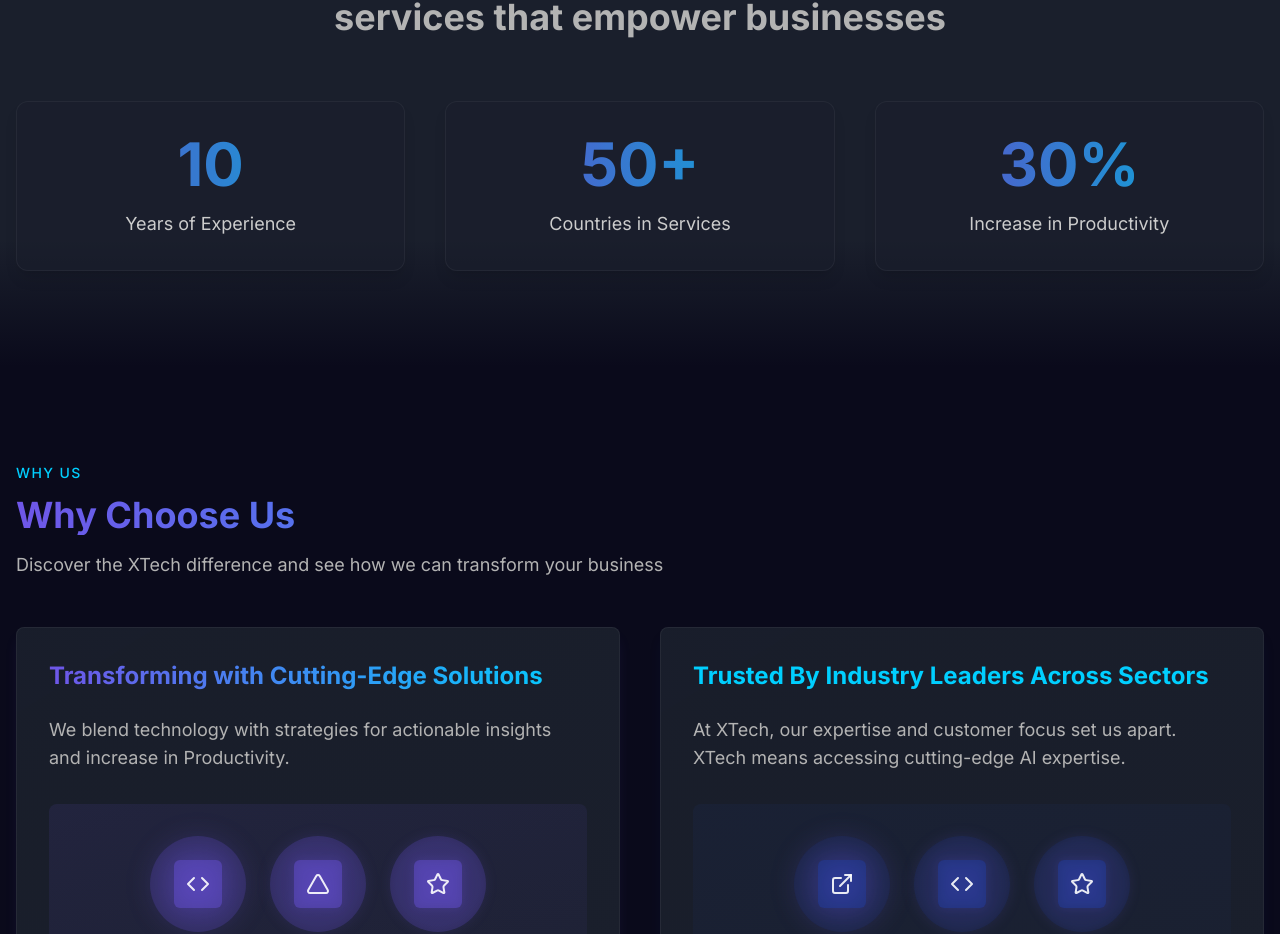
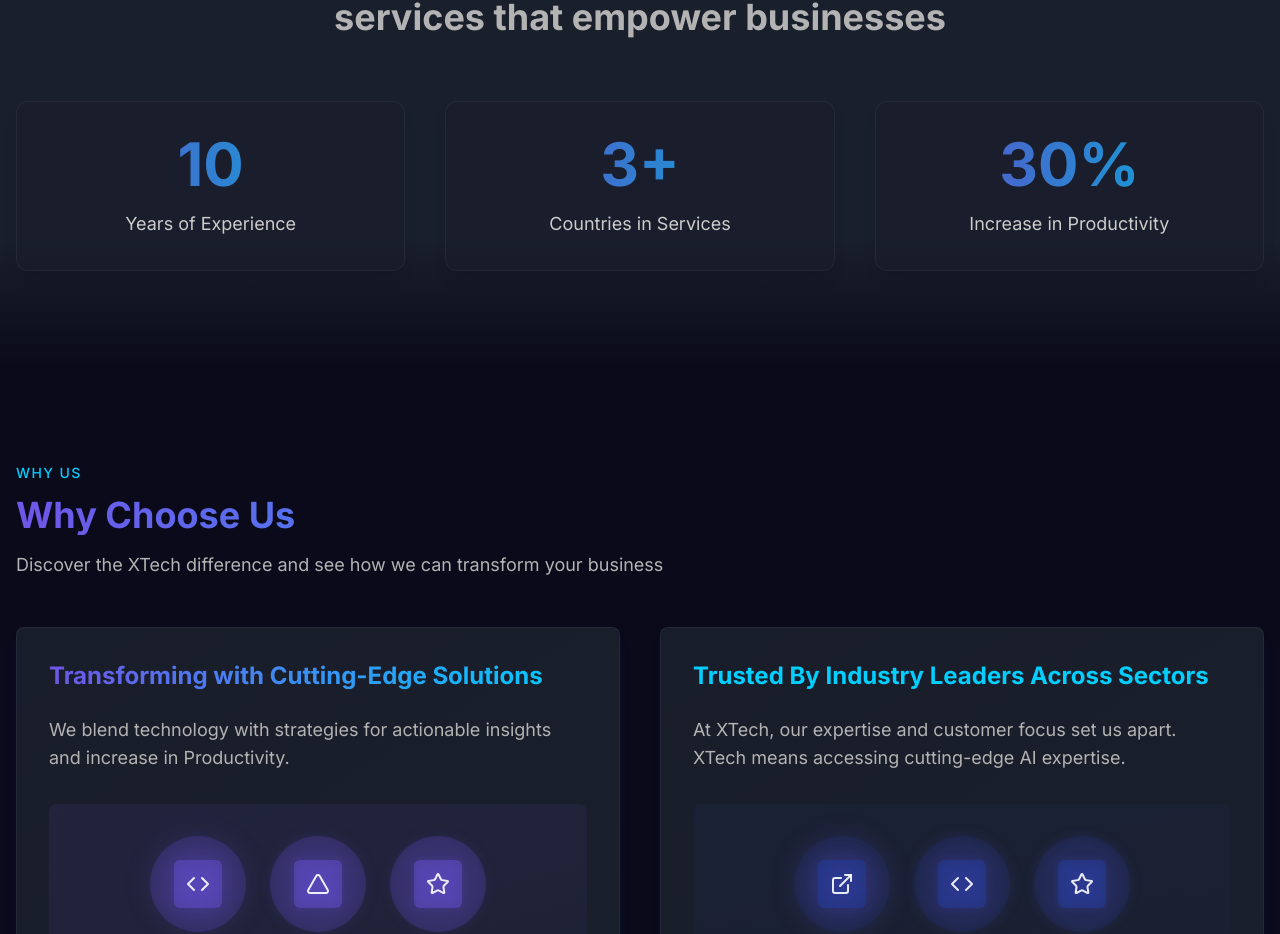
Before and after one commit to anwarsadathqat/xtech-violet-wave, a React (Vite) app: page / in a window 1280 px wide. Shown: the part 2649-3583 px from the top of the page. Built offline with nearby package versions, Linux system fonts and the light colour scheme.

Commit message:
Code edited in Lovable Code Editor
Edited UI in Lovable

```diff
--- a/src/components/sections/StatsSection.tsx
+++ b/src/components/sections/StatsSection.tsx
@@ -18,7 +18,7 @@ const StatsSection = () => {
 
         <div className="grid grid-cols-1 md:grid-cols-3 gap-10">
           <StatCard value="10" label="Years of Experience" />
-          <StatCard value="50+" label="Countries in Services" />
+          <StatCard value="3+" label="Countries in Services" />
           <StatCard value="30%" label="Increase in Productivity" />
         </div>
       </div>
```
